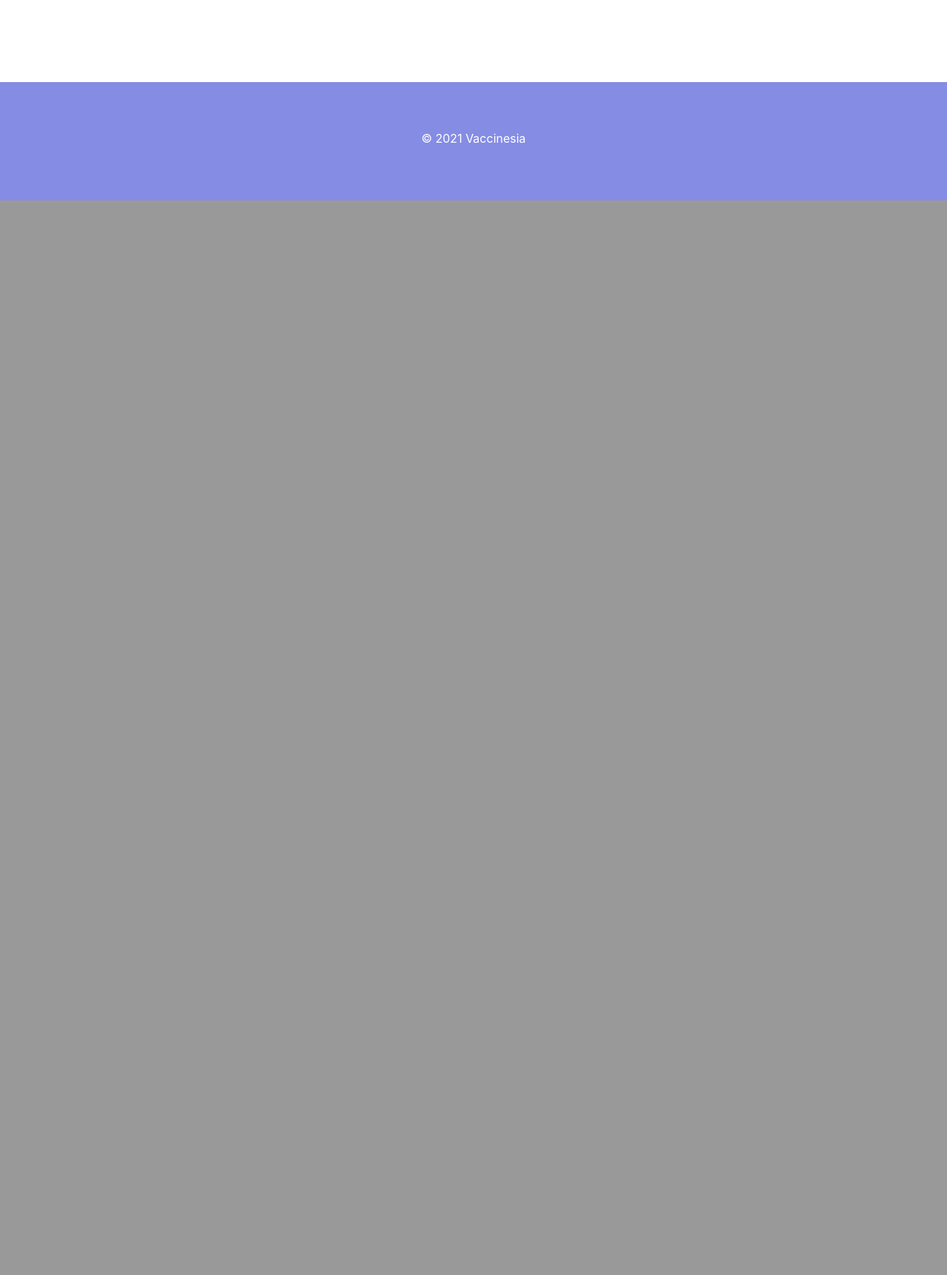
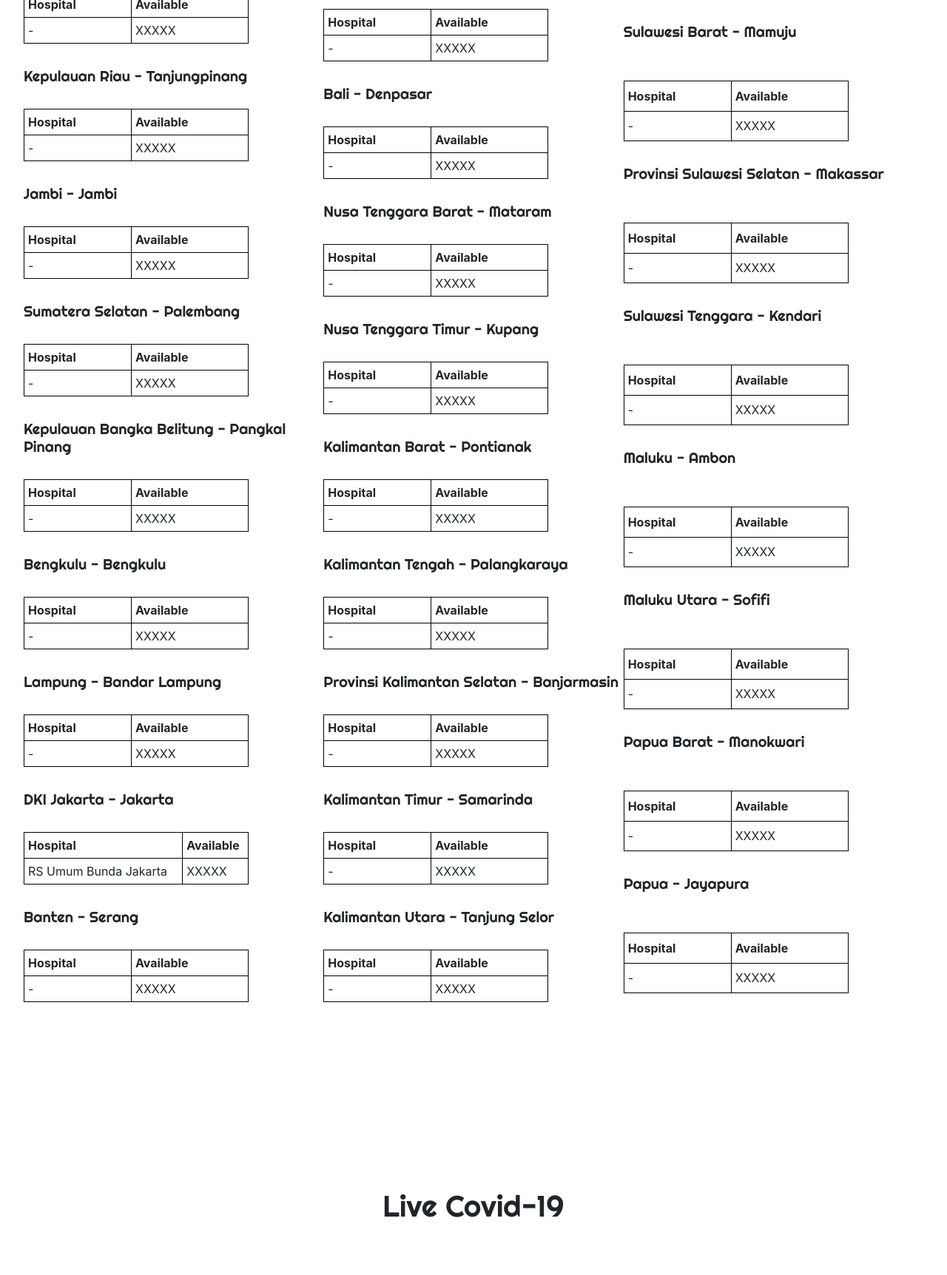
Before and after one commit to thoriqulhaq/Vaccinesia-IndoVaccinationRegistration, a PHP site: page /location.html in a window 1280 px wide; the page is wider, and only the part inside the window is pictured. Shown: the part 963-2687 px from the top of that part at 74% size. Before the commit the page ends 1234 px from the top of that part, so only its background shows below. Run offline with PHP 8.4, Linux system fonts and the light colour scheme.

Commit message:
new commit

```diff
--- a/aboutprogram.html
+++ b/aboutprogram.html
@@ -73,9 +73,6 @@
                         It is important for us to achieve as high a level of population coverage as possible, to provide protection for the majority of our population. A population with high vaccination coverage against COVID-19 will indirectly protect those who are unable to receive COVID-19 vaccination (e.g. severely immunocompromised individuals, subgroups such as children where safety data is not available), as the risk of transmission of the disease will be greatly reduced.<br><br>
                     </p>
                 </div>
-
-
-            </div>
         </section>
 
         <section class="footer">
--- a/location.html
+++ b/location.html
@@ -62,8 +62,400 @@
 
 
 
-        <section>
+        <section class="s2">
             <div class="main-container">
+                <div class="hero-centertitle">
+                    <h1>
+                        Available Hospital for Vaccination
+                    </h1>
+                </div>
+                <div class="content-wrapper-location">
+                    <div class="available-location-1">
+                        <h5>Aceh - Banda Aceh</h5><br>
+                        <table>
+                            <tr>
+                                <th>Hospital</th>
+                                <th>Available</th>
+                            </tr>
+                            <tr>
+                                <td> -</td>
+                                <td>XXXXX</td>
+                            </tr>
+                        </table>
+                        <h5>Sumatera Utara - Medan</h5><br>
+                        <table>
+                            <tr>
+                                <th>Hospital</th>
+                                <th>Available</th>
+                            </tr>
+                            <tr>
+                                <td> -</td>
+                                <td>XXXXX</td>
+                            </tr>
+                        </table>
+                        <h5>Sumatera Barat - Padang</h5><br>
+                        <table>
+                            <tr>
+                                <th>Hospital</th>
+                                <th>Available</th>
+                            </tr>
+                            <tr>
+                                <td> -</td>
+                                <td>XXXXX</td>
+                            </tr>
+                        </table>
+                        <h5>Riau - Pekanbaru</h5><br>
+                        <table>
+                            <tr>
+                                <th>Hospital</th>
+                                <th>Available</th>
+                            </tr>
+                            <tr>
+                                <td> -</td>
+                                <td>XXXXX</td>
+                            </tr>
+                        </table>
+                        <h5>Kepulauan Riau - Tanjungpinang</h5><br>
+                        <table>
+                            <tr>
+                                <th>Hospital</th>
+                                <th>Available</th>
+                            </tr>
+                            <tr>
+                                <td> -</td>
+                                <td>XXXXX</td>
+                            </tr>
+                        </table>
+                        <h5>Jambi - Jambi</h5><br>
+                        <table>
+                            <tr>
+                                <th>Hospital</th>
+                                <th>Available</th>
+                            </tr>
+                            <tr>
+                                <td> -</td>
+                                <td>XXXXX</td>
+                            </tr>
+                        </table>
+                        <h5>Sumatera Selatan - Palembang</h5><br>
+                        <table>
+                            <tr>
+                                <th>Hospital</th>
+                                <th>Available</th>
+                            </tr>
+                            <tr>
+                                <td> -</td>
+                                <td>XXXXX</td>
+                            </tr>
+                        </table>
+                        <h5>Kepulauan Bangka Belitung - Pangkal Pinang</h5><br>
+                        <table>
+                            <tr>
+                                <th>Hospital</th>
+                                <th>Available</th>
+                            </tr>
+                            <tr>
+                                <td> -</td>
+                                <td>XXXXX</td>
+                            </tr>
+                        </table>
+                        <h5>Bengkulu - Bengkulu</h5><br>
+                        <table>
+                            <tr>
+                                <th>Hospital</th>
+                                <th>Available</th>
+                            </tr>
+                            <tr>
+                                <td> -</td>
+                                <td>XXXXX</td>
+                            </tr>
+                        </table>
+                        <h5>Lampung - Bandar Lampung</h5><br>
+                        <table>
+                            <tr>
+                                <th>Hospital</th>
+                                <th>Available</th>
+                            </tr>
+                            <tr>
+                                <td> -</td>
+                                <td>XXXXX</td>
+                            </tr>
+                        </table>
+                        <h5>DKI Jakarta - Jakarta</h5><br>
+                        <table>
+                            <tr>
+                                <th>Hospital</th>
+                                <th>Available</th>
+                            </tr>
+                            <tr>
+                                <td>RS Umum Bunda Jakarta</td>
+                                <td>XXXXX</td>
+                            </tr>
+                        </table>
+                        <h5>Banten - Serang</h5><br>
+                        <table>
+                            <tr>
+                                <th>Hospital</th>
+                                <th>Available</th>
+                            </tr>
+                            <tr>
+                                <td> -</td>
+                                <td>XXXXX</td>
+                            </tr>
+                        </table>
+                    </div>
+                    <div class="available-location-2">
+                        <h5>Jawa Barat - Bandung</h5><br>
+                        <table>
+                            <tr>
+                                <th>Hospital</th>
+                                <th>Available</th>
+                            </tr>
+                            <tr>
+                                <td> -</td>
+                                <td>XXXXX</td>
+                            </tr>
+                        </table>
+                        <h5>Jawa Tengah - Semarang</h5><br>
+                        <table>
+                            <tr>
+                                <th>Hospital</th>
+                                <th>Available</th>
+                            </tr>
+                            <tr>
+                                <td> -</td>
+                                <td>XXXXX</td>
+                            </tr>
+                        </table>
+                        <h5>DI Yogyakarta - Yogyakarta</h5><br>
+                        <table>
+                            <tr>
+                                <th>Hospital</th>
+                                <th>Available</th>
+                            </tr>
+                            <tr>
+                                <td>Rumah Sakit Universitas Islam Indonesia</td>
+                                <td>XXXXX</td>
+                            </tr>
+                        </table>
+                        <h5>Jawa Timur - Surabaya</h5><br>
+                        <table>
+                            <tr>
+                                <th>Hospital</th>
+                                <th>Available</th>
+                            </tr>
+                            <tr>
+                                <td> -</td>
+                                <td>XXXXX</td>
+                            </tr>
+                        </table>
+                        <h5>Bali - Denpasar</h5><br>
+                        <table>
+                            <tr>
+                                <th>Hospital</th>
+                                <th>Available</th>
+                            </tr>
+                            <tr>
+                                <td> -</td>
+                                <td>XXXXX</td>
+                            </tr>
+                        </table>
+                        <h5>Nusa Tenggara Barat - Mataram</h5><br>
+                        <table>
+                            <tr>
+                                <th>Hospital</th>
+                                <th>Available</th>
+                            </tr>
+                            <tr>
+                                <td> -</td>
+                                <td>XXXXX</td>
+                            </tr>
+                        </table>
+                        <h5>Nusa Tenggara Timur - Kupang</h5><br>
+                        <table>
+                            <tr>
+                                <th>Hospital</th>
+                                <th>Available</th>
+                            </tr>
+                            <tr>
+                                <td> -</td>
+                                <td>XXXXX</td>
+                            </tr>
+                        </table>
+                        <h5>Kalimantan Barat - Pontianak</h5><br>
+                        <table>
+                            <tr>
+                                <th>Hospital</th>
+                                <th>Available</th>
+                            </tr>
+                            <tr>
+                                <td> -</td>
+                                <td>XXXXX</td>
+                            </tr>
+                        </table>
+                        <h5>Kalimantan Tengah - Palangkaraya</h5><br>
+                        <table>
+                            <tr>
+                                <th>Hospital</th>
+                                <th>Available</th>
+                            </tr>
+                            <tr>
+                                <td> -</td>
+                                <td>XXXXX</td>
+                            </tr>
+                        </table>
+                        <h5>Provinsi Kalimantan Selatan - Banjarmasin</h5><br>
+                        <table>
+                            <tr>
+                                <th>Hospital</th>
+                                <th>Available</th>
+                            </tr>
+                            <tr>
+                                <td> -</td>
+                                <td>XXXXX</td>
+                            </tr>
+                        </table>
+                        <h5>Kalimantan Timur - Samarinda</h5><br>
+                        <table>
+                            <tr>
+                                <th>Hospital</th>
+                                <th>Available</th>
+                            </tr>
+                            <tr>
+                                <td> -</td>
+                                <td>XXXXX</td>
+                            </tr>
+                        </table>
+                        <h5>Kalimantan Utara - Tanjung Selor</h5><br>
+                        <table>
+                            <tr>
+                                <th>Hospital</th>
+                                <th>Available</th>
+                            </tr>
+                            <tr>
+                                <td> -</td>
+                                <td>XXXXX</td>
+                            </tr>
+                        </table>
+                    </div>
+                    <div class="available-location-3">
+                        <h5>Sulawesi Utara - Manado</h5><br>
+                        <table>
+                            <tr>
+                                <th>Hospital</th>
+                                <th>Available</th>
+                            </tr>
+                            <tr>
+                                <td> -</td>
+                                <td>XXXXX</td>
+                            </tr>
+                        </table>
+                        <h5>Gorontalo - Gorontalo</h5><br>
+                        <table>
+                            <tr>
+                                <th>Hospital</th>
+                                <th>Available</th>
+                            </tr>
+                            <tr>
+                                <td> -</td>
+                                <td>XXXXX</td>
+                            </tr>
+                        </table>
+                        <h5>Sulawesi Tengah - Palu</h5><br>
+                        <table>
+                            <tr>
+                                <th>Hospital</th>
+                                <th>Available</th>
+                            </tr>
+                            <tr>
+                                <td> -</td>
+                                <td>XXXXX</td>
+                            </tr>
+                        </table>
+                        <h5>Sulawesi Barat - Mamuju</h5><br>
+                        <table>
+                            <tr>
+                                <th>Hospital</th>
+                                <th>Available</th>
+                            </tr>
+                            <tr>
+                                <td> -</td>
+                                <td>XXXXX</td>
+                            </tr>
+                        </table>
+                        <h5>Provinsi Sulawesi Selatan - Makassar</h5><br>
+                        <table>
+                            <tr>
+                                <th>Hospital</th>
+                                <th>Available</th>
+                            </tr>
+                            <tr>
+                                <td> -</td>
+                                <td>XXXXX</td>
+                            </tr>
+                        </table>
+                        <h5>Sulawesi Tenggara - Kendari</h5><br>
+                        <table>
+                            <tr>
+                                <th>Hospital</th>
+                                <th>Available</th>
+                            </tr>
+                            <tr>
+                                <td> -</td>
+                                <td>XXXXX</td>
+                            </tr>
+                        </table>
+                        <h5>Maluku - Ambon</h5><br>
+                        <table>
+                            <tr>
+                                <th>Hospital</th>
+                                <th>Available</th>
+                            </tr>
+                            <tr>
+                                <td> -</td>
+                                <td>XXXXX</td>
+                            </tr>
+                        </table>
+                        <h5>Maluku Utara - Sofifi</h5><br>
+                        <table>
+                            <tr>
+                                <th>Hospital</th>
+                                <th>Available</th>
+                            </tr>
+                            <tr>
+                                <td> -</td>
+                                <td>XXXXX</td>
+                            </tr>
+                        </table>
+                        <h5>Papua Barat - Manokwari</h5><br>
+                        <table>
+                            <tr>
+                                <th>Hospital</th>
+                                <th>Available</th>
+                            </tr>
+                            <tr>
+                                <td> -</td>
+                                <td>XXXXX</td>
+                            </tr>
+                        </table>
+                        <h5>Papua - Jayapura</h5><br>
+                        <table>
+                            <tr>
+                                <th>Hospital</th>
+                                <th>Available</th>
+                            </tr>
+                            <tr>
+                                <td> -</td>
+                                <td>XXXXX</td>
+                            </tr>
+                        </table>
+                    </div>
+                </div>
+                <div class="hero-centertitle">
+                    <h1>
+                        Live Covid-19
+                    </h1>
+                </div>
                 <div class="info-setting">
                     <div class="embed-container">
                         <iframe width="300" height="300" frameborder="0" scrolling="no" marginheight="0" marginwidth="0" title="COVID-19" src="https://www.arcgis.com/apps/opsdashboard/index.html#/bda7594740fd40299423467b48e9ecf6"></iframe>
--- a/styles.css
+++ b/styles.css
@@ -89,6 +89,20 @@ a {
 
 /*[Website Content]*/
 
+table {
+    width: 75%;
+    margin-bottom: 2em;
+}
+
+table, th, td {
+    border: 1px solid black;
+    border-collapse: collapse;
+}
+th, td {
+    padding: 5px;
+    text-align: left;
+}
+
 .content-wrapper-1 {
     display: grid;
     grid-template-columns: 1fr 1fr;
@@ -144,6 +158,18 @@ a {
     padding-bottom: 12em;
 }
 
+.content-wrapper-location {
+    display: grid;
+    grid-template-columns: 1fr 1fr 1fr;
+    grid-template-rows: 120em;
+    grid-template-areas:
+        'location-1 location-2 location-3'
+    ;
+    margin-bottom: 2.5em;
+    padding-top: 5em;
+    padding-bottom: 12em;
+}
+
 .column-1 {
     grid-area: column-1;
     display: grid;
@@ -165,6 +191,21 @@ a {
     align-items: center;
     width: 100%;
     margin-top: 4em;
+}
+
+.available-location-1 {
+    grid-area: location-1;
+    display: grid;
+}
+
+.available-location-2 {
+    grid-area: location-2;
+    display: grid;
+}
+
+.available-location-3 {
+    grid-area: location-3;
+    display: grid;
 }
 
 .hero-word h1 {
@@ -425,7 +466,7 @@ small{position: absolute; z-index: 40; bottom: 0; margin-bottom: -15px;}
 .info-setting {
     width: 1000px;
     margin: 0 auto;
-    padding-bottom: 3.5em;
+    padding-bottom: 8em;
 }
 /*[Website Responsivity]*/
 
```
